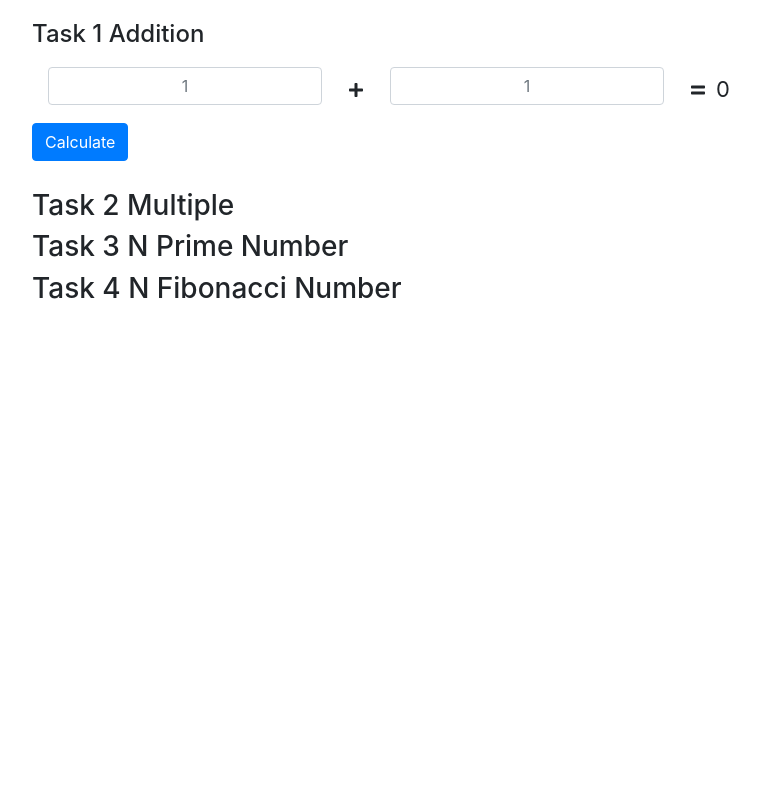
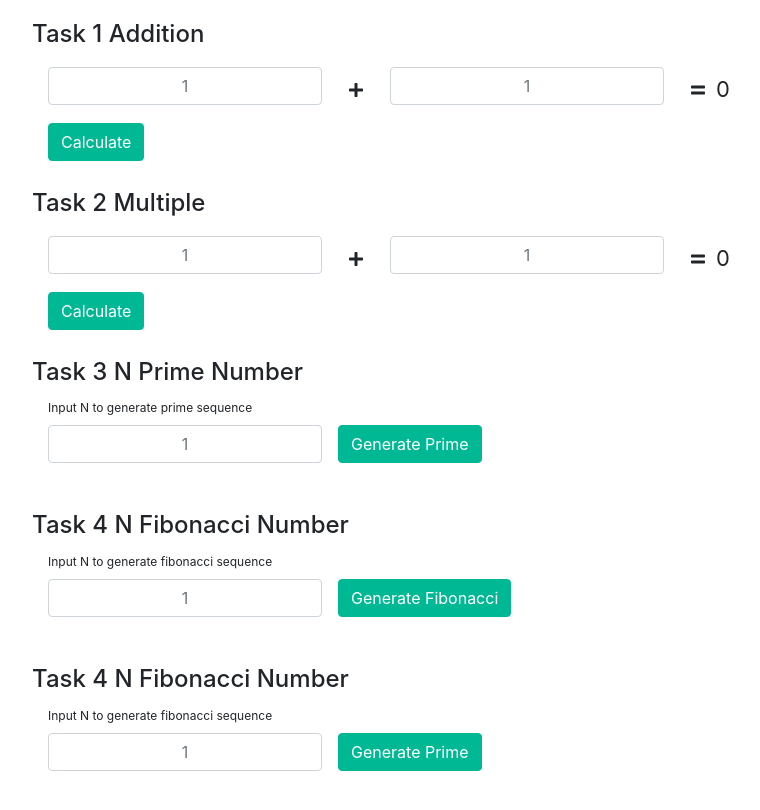
Before and after one commit to haripermadi/myapp11, a React (Create React App) app: page / in a window 1280 px wide. Shown: the top 810 px of the page, without its empty margins (53-813 px from the left). Built offline with nearby package versions, Linux system fonts and the light colour scheme.

Commit message:
add sequence component and calculation

```diff
--- a/src/components/App.js
+++ b/src/components/App.js
@@ -2,7 +2,10 @@ import './styles.css'
 import React from 'react'
 import { FaPlus, FaEquals } from 'react-icons/fa';
 
-import { sum } from '../helper/index'
+import { sum, multiple, primeNumber, fibonanciFunc } from '../helper/index'
+import Calculation from './Calculation'
+import sequence from './Sequence'
+import Sequence from './Sequence';
 
 class App extends React.Component {
   constructor(props) {
@@ -10,7 +13,14 @@ class App extends React.Component {
     this.state = {
       firstNum: null,
       secNum: null,
-      result: 0
+      result: 0,
+      multiFirstNum: null,
+      multiSecNum: null,
+      multiResult: 0,
+      primeN: 0,
+      primeList: null,
+      fibonacciN: 0,
+      FibonacciList: null
 
     }
   }
@@ -26,9 +36,31 @@ class App extends React.Component {
   handleCalculate = () => {
     let num1 = parseInt(this.state.firstNum)
     let num2 = parseInt(this.state.secNum)
-    console.log(num1, typeof num1, num2, typeof num2, sum(num1, num2))
     this.setState({
       result: sum(num1, num2)
+    })
+  }
+
+  handleMultiple = () => {
+    let num1 = parseInt(this.state.multiFirstNum)
+    let num2 = parseInt(this.state.multiSecNum)
+    this.setState({
+      multiResult: multiple(num1, num2)
+    })
+  }
+
+  handlePrime = () => {
+    let result = primeNumber(parseInt(this.state.primeN))
+    console.log('prime=======', result)
+    this.setState({
+      primeList: result
+    })
+  }
+
+  handleFibonacci = () => {
+    let result = fibonanciFunc(parseInt(this.state.fibonacciN))
+    this.setState({
+      FibonacciList: result
     })
   }
 
@@ -36,29 +68,51 @@ class App extends React.Component {
     console.log('render------', this.state)
     return (
       <div className='container'>
+        <Calculation
+          title={'Task 1 Addition'}
+          onChangeText1={(e) => this.handleInput(e, 'firstNum')}
+          onChangeText2={(e) => this.handleInput(e, 'secNum')}
+          result={this.state.result}
+          onCalculate={this.handleCalculate} />
+        <Calculation
+          title={'Task 2 Multiple'}
+          onChangeText1={(e) => this.handleInput(e, 'multiFirstNum')}
+          onChangeText2={(e) => this.handleInput(e, 'multiSecNum')}
+          result={this.state.multiResult}
+          onCalculate={this.handleMultiple} />
+        <Sequence
+          title='Task 3 N Prime Number'
+          desc='Input N to generate prime sequence'
+          onChangeText={(e) => this.setState({ primeN: e.target.value })}
+          onGenerate={this.handlePrime}
+          buttonTitle='Generate Prime'
+          dataList={this.state.primeList}
+        />
+        <Sequence
+          title='Task 4 N Fibonacci Number'
+          desc='Input N to generate fibonacci sequence'
+          onChangeText={(e) => this.setState({ fibonacciN: e.target.value })}
+          onGenerate={this.handleFibonacci}
+          buttonTitle='Generate Fibonacci'
+          dataList={this.state.FibonacciList}
+        />
         <div className="task">
-          <h3 className="title">Task 1 Addition</h3>
-          <div className="container-task">
+          <h3 className="title">Task 4 N Fibonacci Number</h3>
+          <div className="container-prime">
             <div className="form-group mx-sm-3 mb-2">
-              <input type="number" className="form-control text-center" placeholder="1" onChange={(e) => this.handleInput(e, 'firstNum')} />
+              <label htmlFor="prime" className="small-text">Input N to generate fibonacci sequence</label>
+              <input type="number" className="form-control text-center" placeholder="1" onChange={(e) => this.setState({ primeN: e.target.value })} />
             </div>
-            <FaPlus className="icon-style" />
-            <div className="form-group mx-sm-3 mb-2">
-              <input type="number" className="form-control text-center" placeholder="1" onChange={(e) => this.handleInput(e, 'secNum')} />
-            </div>
-            <FaEquals className="icon-style" />
-            <span className="result">{this.state.result}</span>
+            <button type="submit" className="btn btn-primary mb-2 button-prime button-color" onClick={this.handlePrime}>Generate Prime</button>
+
           </div>
-          <button type="submit" className="btn btn-primary mb-2" onClick={this.handleCalculate}>Calculate</button>
-        </div>
-        <div>
-          <h3>Task 2 Multiple</h3>
-        </div>
-        <div>
-          <h3>Task 3 N Prime Number</h3>
-        </div>
-        <div>
-          <h3>Task 4 N Fibonacci Number</h3>
+          <div className="container-list">
+            {
+              this.state.primeList && this.state.primeList.map(value => (
+                <div className="list"><span className="list-text">{value}</span></div>
+              ))
+            }
+          </div>
         </div>
       </div>
     )
--- /dev/null
+++ b/src/components/Sequence.js
@@ -0,0 +1,27 @@
+import './styles.css'
+import React from 'react'
+
+const Sequence = ({ title, desc, onChangeText, onGenerate, buttonTitle, dataList }) => {
+  return (
+    <div className="task">
+      <h3 className="title">{title}</h3>
+      <div className="container-prime">
+        <div className="form-group mx-sm-3 mb-2">
+          <label htmlFor="prime" className="small-text">{desc}</label>
+          <input type="number" className="form-control text-center" placeholder="1" onChange={onChangeText} />
+        </div>
+        <button type="submit" className="btn btn-primary mb-2 button-prime button-color" onClick={onGenerate}>{buttonTitle}</button>
+      </div>
+      <div className="container-list">
+        {
+          dataList && dataList.map(value => (
+            <div className="list"><span className="list-text">{value}</span></div>
+          ))
+        }
+      </div>
+    </div>
+  )
+}
+
+
+export default Sequence
--- a/src/components/styles.css
+++ b/src/components/styles.css
@@ -28,3 +28,48 @@ input::-webkit-inner-spin-button {
 .title {
   font-size: 24px;
 }
+
+.container-list {
+  display: flex;
+  /* background-color: blueviolet; */
+  align-items: center;
+  margin: 20px 0;
+}
+
+.list {
+  display: flex;
+  background-color: #81ecec;
+  height: 50px;
+  width: 50px;
+  margin: 0 5px;
+  justify-content: center;
+  align-items: center;
+}
+
+.list-text {
+  color: #2d3436
+}
+
+.container-prime {
+  display: flex;
+  /* background-color: coral; */
+  align-items: flex-end;
+}
+
+.small-text {
+  font-size: 12px;
+}
+
+.button-prime {
+  height: 50%;
+}
+
+.button-color {
+  background-color: #00b894;
+  border-color: #00b894;
+}
+
+.button-color:hover{
+  background-color: #55efc4;
+  border-color: #00b894;
+}
```
